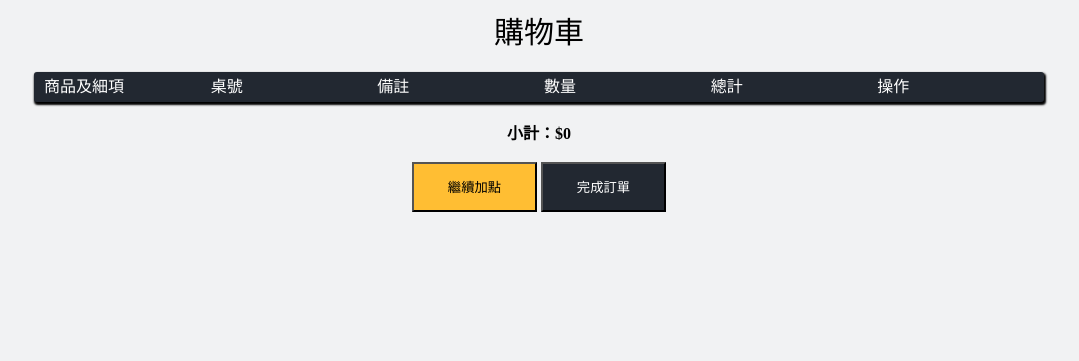
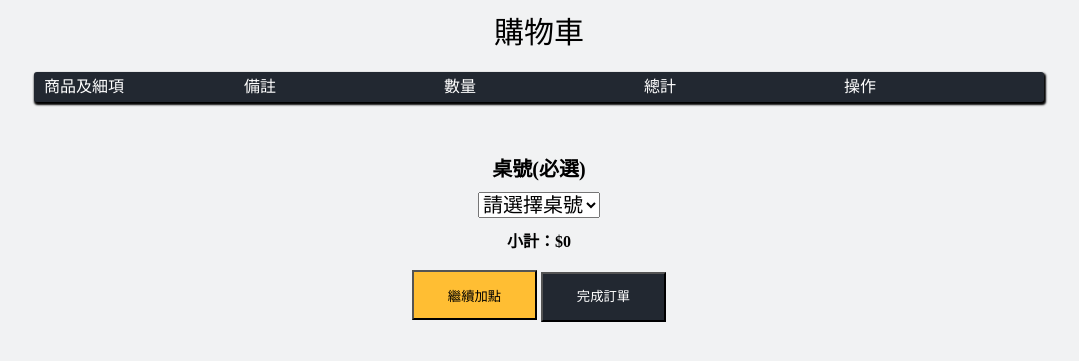
Before and after one commit to ian0726/SA, a PHP site: page /cart.php in a window 1280 px wide. Shown: the top 361 px of the page, without its empty margins (101-1180 px from the left). Run offline with PHP 8.4, Linux system fonts and the light colour scheme; data that the repository does not hold is empty; a stand-in replaces the project's code that opens the database connection.

Commit message:
Add files via upload

```diff
--- a/cart.php
+++ b/cart.php
@@ -109,10 +109,18 @@
             transition: all .3s ease;
         }
         .btn-finish:hover{
-            color: #000;
+            color: #fff;
         }
         .btn-finish:hover::before{
             width: 100%;
+        }
+        .chooseatnum{
+            margin-bottom:10px;
+            font-size:20px;
+        }
+        .choosebtn{
+            margin-bottom:10px;
+            font-size:20px;
         }
     </style>
 </head>
@@ -120,11 +128,9 @@
 <div class="cart">
     <div class = "title" style="margin-bottom: 20px">購物車</div>
     <div id="app">
-
         <div class="container">
             <div class="item_header">
                 <div class="name" style="color:white">商品及細項</div>
-                <div class="tablenum" style="color:white">桌號</div>
                 <div class="note" style="color:white">備註</div>
                 <div class="count" style="color:white">數量</div>
                 <div class="amount" style="color:white">總計</div>
@@ -139,7 +145,7 @@
                     echo "
                     <div class='item_header item_body'>
                             <div class='name'><span></span> <td>".$row['itemfullname']."<br /></div>
-                            <div class='tablenum'><span></span> <td>".$row['seat_id']."<br /></div>
+
                             <div class='note'><span></span> <td>".$row['note']."<br /></div>
                             <div class='count'>".$row['amount']."</div>
                             <div class='amount'><strong>TOTAL: $".$row['totalp']."</strong></div>
@@ -160,16 +166,55 @@
         </div>
     </div>
     <br>
+    <form action="sendorder.php" method="post">
+
     <center>
+    <div>
+    <h5 class="chooseatnum">桌號(必選)</h5>
+        <div class='form-check-table overflow-auto'>
+            <select class="choosebtn" name='tablenum' required>
+            <option value='' hidden selected disabled>請選擇桌號</option>
+            <option value='外帶'>外帶</option>
+            <option value='單人1桌'>單人1桌</option>
+            <option value='單人2桌'>單人2桌</option>
+            <option value='單人3桌'>單人3桌</option>
+            <option value='單人4桌'>單人4桌</option>
+            <option value='單人5桌'>單人5桌</option>
+            <option value='單人6桌'>單人6桌</option>
+            <option value='單人7桌'>單人7桌</option>
+            <option value='單人8桌'>單人8桌</option>
+            <option value='單人9桌'>單人9桌</option>
+            <option value='單人10桌'>單人10桌</option>
+            <option value='單人11桌'>單人11桌</option>
+            <option value='單人12桌'>單人12桌</option>
+            <option value='雙人13桌'>雙人13桌</option>
+            <option value='雙人14桌'>雙人14桌</option>
+            <option value='雙人15桌'>雙人15桌</option>
+            <option value='雙人16桌'>雙人16桌</option>
+            <option value='雙人17桌'>雙人17桌</option>
+            <option value='雙人18桌'>雙人18桌</option>
+            <option value='雙人19桌'>雙人19桌</option>
+            <option value='雙人20桌'>雙人20桌</option>
+            <option value='雙人21桌'>雙人21桌</option>
+            <option value='雙人22桌'>雙人22桌</option>
+            <option value='雙人23桌'>雙人23桌</option>
+            <option value='雙人24桌'>雙人24桌</option>
+            <option value='沙發25桌'>沙發25桌</option>
+            <option value='沙發26桌'>沙發26桌</option>
+            </select>
+        </div>
+    </div>
     <div>
         <strong>小計：$<?php echo $sum?></strong>
     </div>
     <br>
     <div>
         <a href="menu.php" ><button type="button" class="btn-orderagain"><p>繼續加點</p></button></a>
-        <a href="sendorder.php"><button type="button" class="btn-finish"><p>完成訂單</p></button></a>
+        <input type="submit" class="btn-finish" value="完成訂單">
     </div>
     </center>
+    </form>
+
 </body>
 
 </html>
```
Also changed, not shown: sendorder.php (+3 -6 lines).
